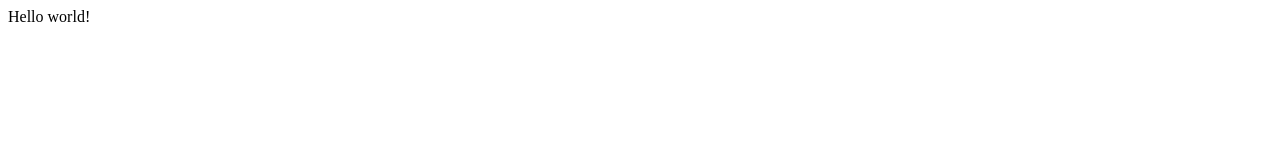
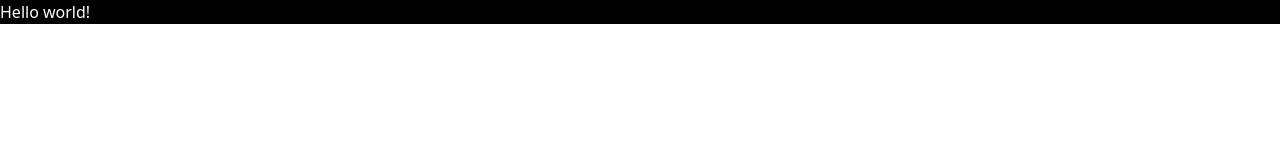
Before and after one commit to skrzepij/skrzepij.github.io, a Gatsby site: page / in a window 1280 px wide. Built offline with nearby package versions, Linux system fonts and the light colour scheme; Gatsby itself is replaced by a stand-in of ours.

Commit message:
Tailwind implementation with postCSS config (#19)

```diff
--- /dev/null
+++ b/gatsby-browser.js
@@ -0,0 +1 @@
+import "./src/styles/tailwind.css"
--- a/gatsby-config.js
+++ b/gatsby-config.js
@@ -12,6 +12,7 @@ module.exports = {
   },
   plugins: [
     `gatsby-plugin-typescript`,
+    `gatsby-plugin-postcss`,
     {
       resolve: `gatsby-plugin-google-analytics`,
       options: {
--- a/package.json
+++ b/package.json
@@ -14,11 +14,15 @@
     "type-check": "tsc --noEmit"
   },
   "dependencies": {
+    "autoprefixer": "^10.2.1",
     "gatsby": "^2.26.1",
+    "gatsby-plugin-postcss": "^3.5.0",
     "gatsby-plugin-google-analytics": "^2.9.0",
     "gatsby-plugin-typescript": "^2.10.0",
+    "postcss": "^8.2.4",
     "react": "^16.12.0",
-    "react-dom": "^16.12.0"
+    "react-dom": "^16.12.0",
+    "tailwindcss": "^2.0.2"
   },
   "devDependencies": {
     "@types/react": "^17.0.0",
--- /dev/null
+++ b/postcss.config.js
@@ -0,0 +1,6 @@
+module.exports = {
+  plugins: {
+    tailwindcss: {},
+    autoprefixer: {},
+  },
+}
--- a/src/pages/index.tsx
+++ b/src/pages/index.tsx
@@ -1,3 +1,3 @@
 import React from "react"
 
-export default () => <div>Hello world!</div>
+export default () => <div className={'bg-black text-white'}>Hello world!</div>
--- /dev/null
+++ b/src/styles/tailwind.css
@@ -0,0 +1,3 @@
+@tailwind base;
+@tailwind components;
+@tailwind utilities;
--- /dev/null
+++ b/tailwind.config.js
@@ -0,0 +1,11 @@
+module.exports = {
+  purge: ["./src/**.*.{ts, tsx}"],
+  darkMode: false, // or 'media' or 'class'
+  theme: {
+    extend: {},
+  },
+  variants: {
+    extend: {},
+  },
+  plugins: [],
+}
```
Also changed, not shown: 1 other file.
